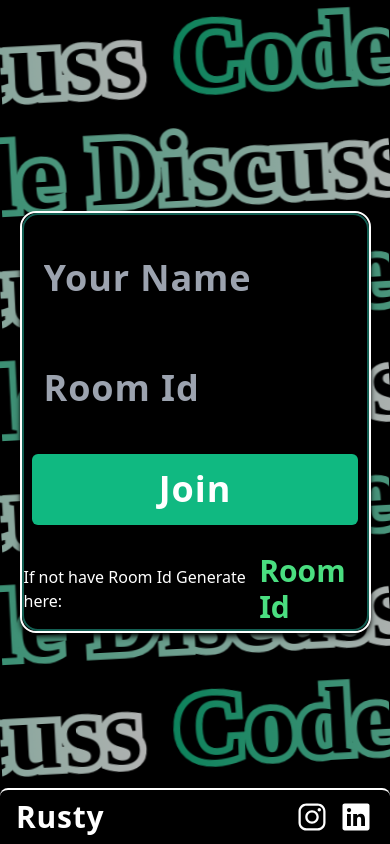
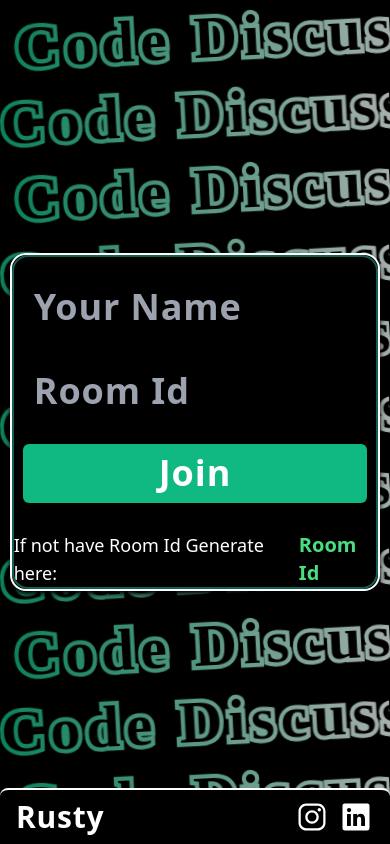
Before and after one commit to Rusty-98/CD-front, a React (Vite) app: page / in a window 390 px wide. Built offline with nearby package versions, Linux system fonts and the light colour scheme.

Commit message:
responsive ness

```diff
--- a/src/Components/Footer.jsx
+++ b/src/Components/Footer.jsx
@@ -11,7 +11,7 @@ const Footer = () => {
 
 
     return (
-        <div className='w-full h-14 px-4 bg-black text-white flex items-center justify-between absolute bottom-0 left-0 z-10 border-2 border-x-0 border-b-0 border-t-white rounded-t-lg'>
+        <div className='w-full h-14 px-4 bg-black text-white flex items-center justify-between absolute bottom-0 left-0 z-20 border-2 border-x-0 border-b-0 border-t-white rounded-t-lg'>
             <div className='font-bold tracking-wide text-3xl select-none'>
                 Rusty
             </div>
--- a/src/Components/Sidebar.jsx
+++ b/src/Components/Sidebar.jsx
@@ -101,7 +101,7 @@ const Sidebar = ({ setLang, socketRef, roomId, langu }) => {
     };
 
     return (
-        <div className='w-[30%] md:w-[20%] bg-gray-700 h-[90vh] md:h-[85vh] flex flex-col items-center overflow-hidden border-r-2 border-white pb-10'>
+        <div className='w-[30%] md:w-[20%] bg-gray-700 h-[90vh] md:h-[85vh] flex flex-col items-center overflow-hidden border-r-2 border-white pb-10 rounded-tl-xl'>
             <div className='h-[60%] w-full bg-gray-700 p-2 flex flex-col gap-3'>
                 <h1 className='text-white font-semibold md:text-2xl'>Choose a Language:</h1>
                 <select className="font-bold md:text-2xl rounded-xl bg-black text-white px-2 py-1 hover:bg-[#242424]" name="programmingLanguages" id="programmingLanguages" onChange={handleLanguageChange} defaultValue="java" value={langu}>
@@ -125,10 +125,10 @@ const Sidebar = ({ setLang, socketRef, roomId, langu }) => {
                         </div>
                     </div>
                 </div>
-                <div className='w-[90%] md:w-[75%] text-center rounded-lg md:rounded-3xl mb-3 md:px-10 md:py-2 bg-cyan-500 text-white font-bold tracking-wide md:text-2xl border-2 border-white hover:border-green-600 cursor-pointer' onClick={copyRoomId}>
+                <div className='w-[95%] md:w-[75%] text-center rounded-lg md:rounded-3xl mb-3 md:px-10 py-2 bg-cyan-500 text-white font-bold tracking-wide text-sm md:text-2xl border-2 border-white hover:border-green-600 cursor-pointer' onClick={copyRoomId}>
                     Copy RoomId
                 </div>
-                <div className='w-[90%] md:w-[75%] text-center rounded-lg md:rounded-3xl mb-3 md:px-10 py-2 bg-red-500 text-white font-bold tracking-wide md:text-2xl border-2 border-white hover:border-green-600 cursor-pointer' onClick={leaveRoom}>
+                <div className='w-[95%] md:w-[75%] text-center rounded-lg md:rounded-3xl mb-3 md:px-10 py-2 bg-red-500 text-white font-bold tracking-wide md:text-2xl border-2 border-white hover:border-green-600 cursor-pointer' onClick={leaveRoom}>
                     Leave
                 </div>
             </div>
--- a/src/page/Editor.jsx
+++ b/src/page/Editor.jsx
@@ -64,10 +64,10 @@ const Editor = () => {
     return (
         <>
             <Navbar user={users} />
-            <div className='w-full bg-gray-900 text-green-500 pt-1 rounded-t-xl overflow-hidden'>
+            <div className='w-full bg-black text-green-500 rounded-t-xl overflow-hidden'>
                 <div className='bg-yellow-600 w-full rounded-t-xl mt-1 flex justify-between'>
                     <Sidebar setLang={setLang} socketRef={socketRef} roomId={roomId} langu={lang} />
-                    <div className='w-[70%] md:w-[80%] bg-[#1E1E1E] h-[90vh] md:h-[85vh] text-xl'>
+                    <div className='w-[70%] md:w-[80%] bg-[#1E1E1E] h-[90vh] md:h-[85vh] text-xl rounded-tr-xl overflow-hidden'>
                         <EditorArea lang={lang} socketRef={socketRef} roomId={roomId} />
                     </div>
                 </div>
--- a/src/page/Home.jsx
+++ b/src/page/Home.jsx
@@ -17,7 +17,11 @@ const Home = () => {
         { key: 5, direction: 'left', rotation: '-rotate-3' },
         { key: 6, direction: 'right', rotation: '-rotate-3' },
         { key: 7, direction: 'left', rotation: '-rotate-3' },
-        { key: 8, direction: 'right', rotation: '-rotate-3' }
+        { key: 8, direction: 'right', rotation: '-rotate-3' },
+        { key: 9, direction: 'left', rotation: '-rotate-3' },
+        { key: 10, direction: 'right', rotation: '-rotate-3' },
+        { key: 11, direction: 'left', rotation: '-rotate-3' },
+        { key: 12, direction: 'right', rotation: '-rotate-3' }
     ];
 
     const handlename = (e) => {
@@ -68,30 +72,30 @@ const Home = () => {
         <>
             <div className="w-full h-screen overflow-hidden">
                 <div className='w-full h-screen bg-transparent select-none flex items-center justify-center'>
-                    <div className='w-[90%] md:w-[50vw] h-[50vh] bg-black border-2 border-white rounded-2xl shadow-black shadow-md flex flex-col items-center justify-center'>
+                    <div className='w-[95%] md:w-[50vw] h-[40vh] md:h-[50vh] bg-black border-2 border-white rounded-2xl shadow-black shadow-md flex flex-col items-center justify-center'>
                         <div className='w-full h-full border-2 border-[#135f53] rounded-2xl flex flex-col gap-6 items-center pt-5 overflow-hidden'>
                             <input
                                 type="text"
-                                className='w-full h-24 bg-transparent text-white font-bold text-4xl tracking-wide px-5 focus:outline-0 font-lemon'
+                                className='w-full h-16 md:h-24 bg-transparent text-white font-bold text-4xl tracking-wide px-5 focus:outline-0 font-lemon'
                                 placeholder='Your Name'
                                 onChange={handlename}
                             />
                             <input
                                 type="text"
-                                className='w-full h-24 bg-transparent text-white font-bold text-4xl tracking-wide px-5 focus:outline-0 font-lemon'
+                                className='w-full h-16 md:h-24 bg-transparent text-white font-bold text-4xl tracking-wide px-5 focus:outline-0 font-lemon'
                                 placeholder='Room Id'
                                 onChange={handleroom}
                                 value={roomId}
                             />
                             <button
-                                className='w-[95%] h-20 bg-emerald-500 text-white font-bold text-4xl tracking-wide rounded-md font-lemon'
+                                className='w-[95%] h-16 md:h-20 bg-emerald-500 text-white font-bold text-4xl tracking-wide rounded-md font-lemon'
                                 onClick={handleJoin}
                             >
                                 Join
                             </button>
-                            <div className="flex items-center mt-1 mb-1">
-                                <h1 className="md:text-2xl text-white text-left">If not have Room Id Generate here: </h1>
-                                <h1 className="text-3xl text-green-400 ml-2 font-bold cursor-pointer" onClick={handleGenerate}> Room Id</h1>
+                            <div className="flex items-center mt-1 md:mb-1">
+                                <h1 className="md:text-2xl text-lg text-white text-left">If not have Room Id Generate here: </h1>
+                                <h1 className="md:text-3xl text-xl text-green-400 ml-2 font-bold cursor-pointer" onClick={handleGenerate}> Room Id</h1>
                             </div>
                         </div>
                     </div>
@@ -100,7 +104,7 @@ const Home = () => {
                     {marquees.map(marquee => (
                         <div key={marquee.key} className={marquee.rotation}>
                             <Marquee autoFill={true} pauseOnHover={marquee.direction === 'left'} speed={80} direction={marquee.direction}>
-                                <div className="name text-black mr-4 p-2 font-bold tracking-wide text-8xl opacity-[0.7]">
+                                <div className="name text-black mr-4 p-2 font-bold tracking-widest text-6xl md:text-8xl opacity-[0.7]">
                                     Code Discuss
                                 </div>
                             </Marquee>
```
